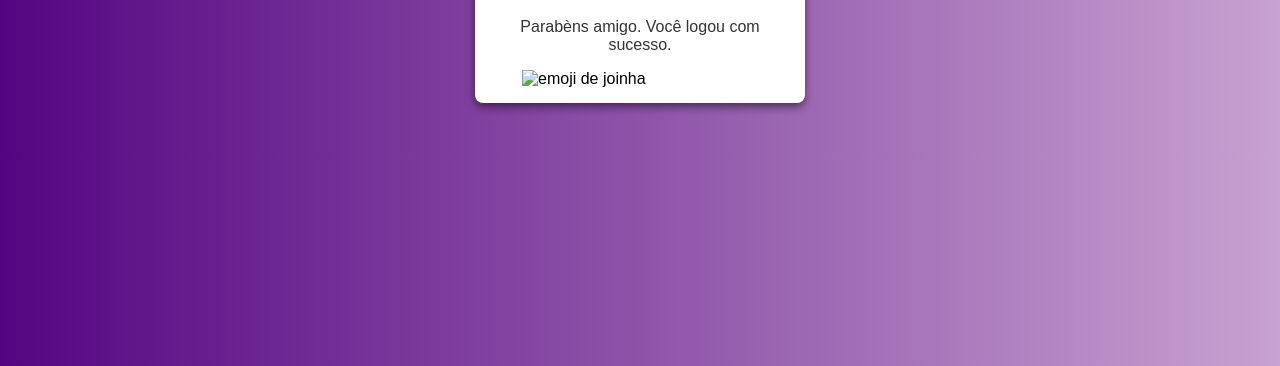
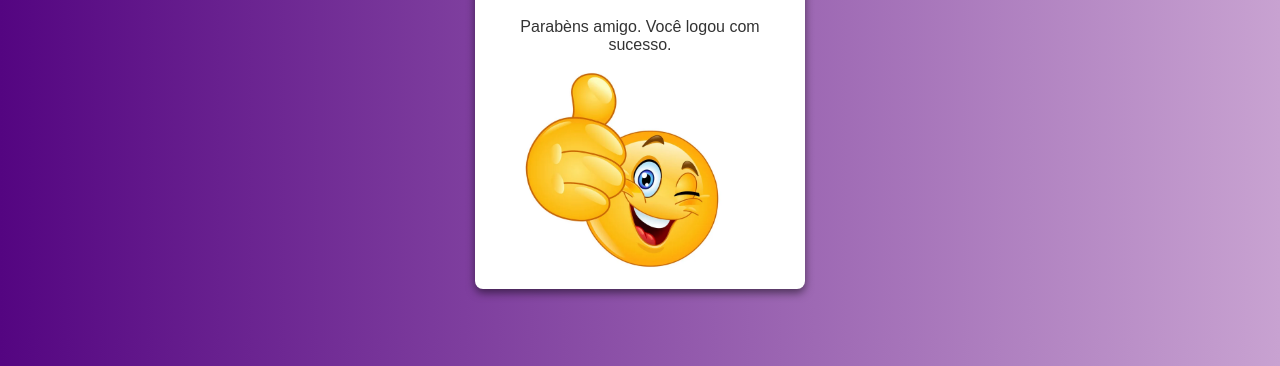
Before and after one commit to carloscastrofilho/login-simples-padrao, a plain HTML site: page dashboard.html in a window 1280 px wide. Shown: the part 434-800 px from the top of the page. Drawn offline with Linux system fonts and the light colour scheme.

Commit message:
dashboard.html

```diff
--- a/dashboard.html
+++ b/dashboard.html
@@ -11,7 +11,7 @@
   <div class="dashboardContainer">
     <h1>Bem-vindo ao Dashboard!</h1>
     <p>Parabèns amigo. Você logou com sucesso.</p>
-    <img class="joia" src="imagens/joia.jpg" alt="emoji de joinha">
+    <img class="joia" src="joia.jpg" alt="emoji de joinha">
   </div>
 
 </body>
```
